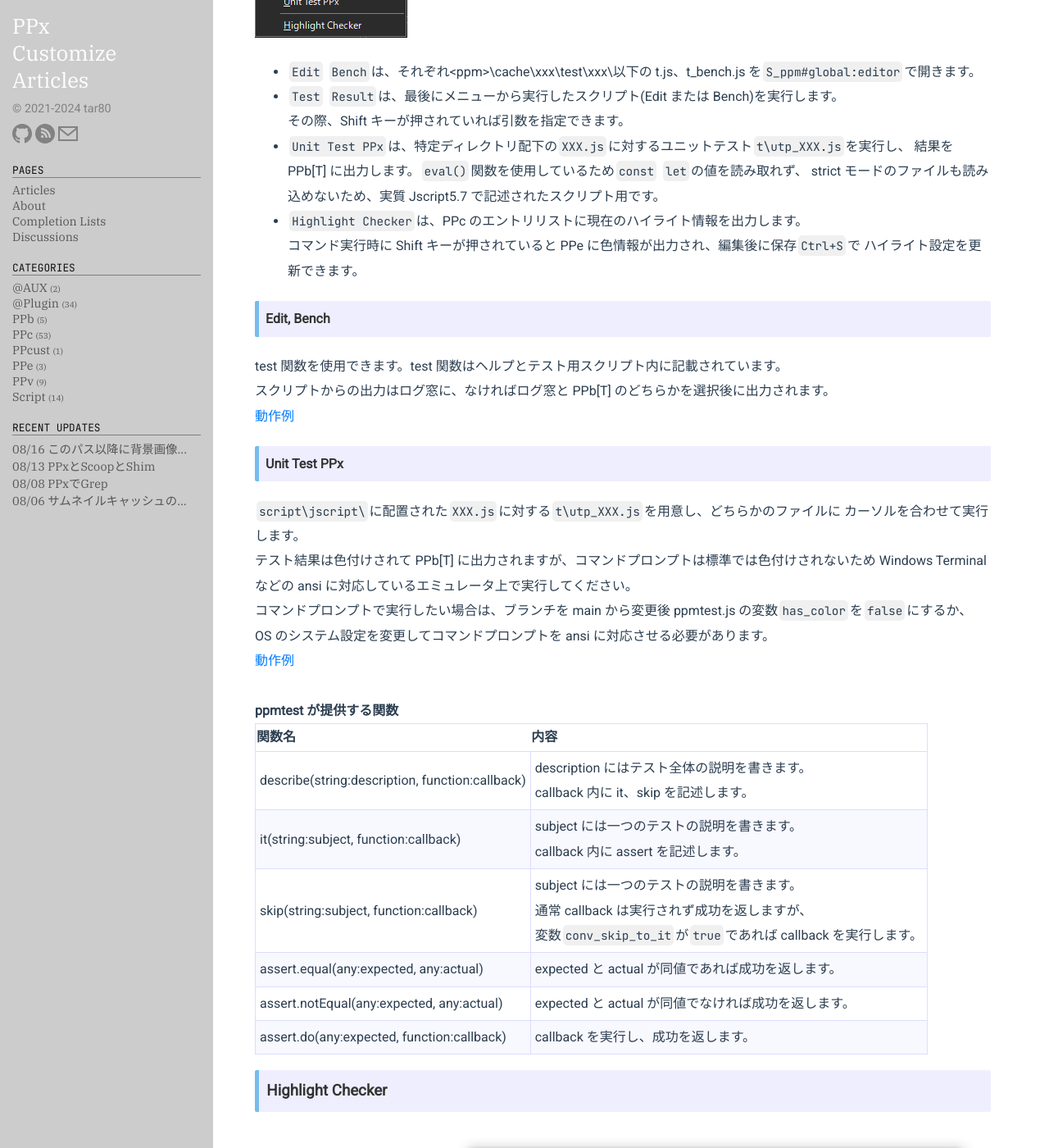
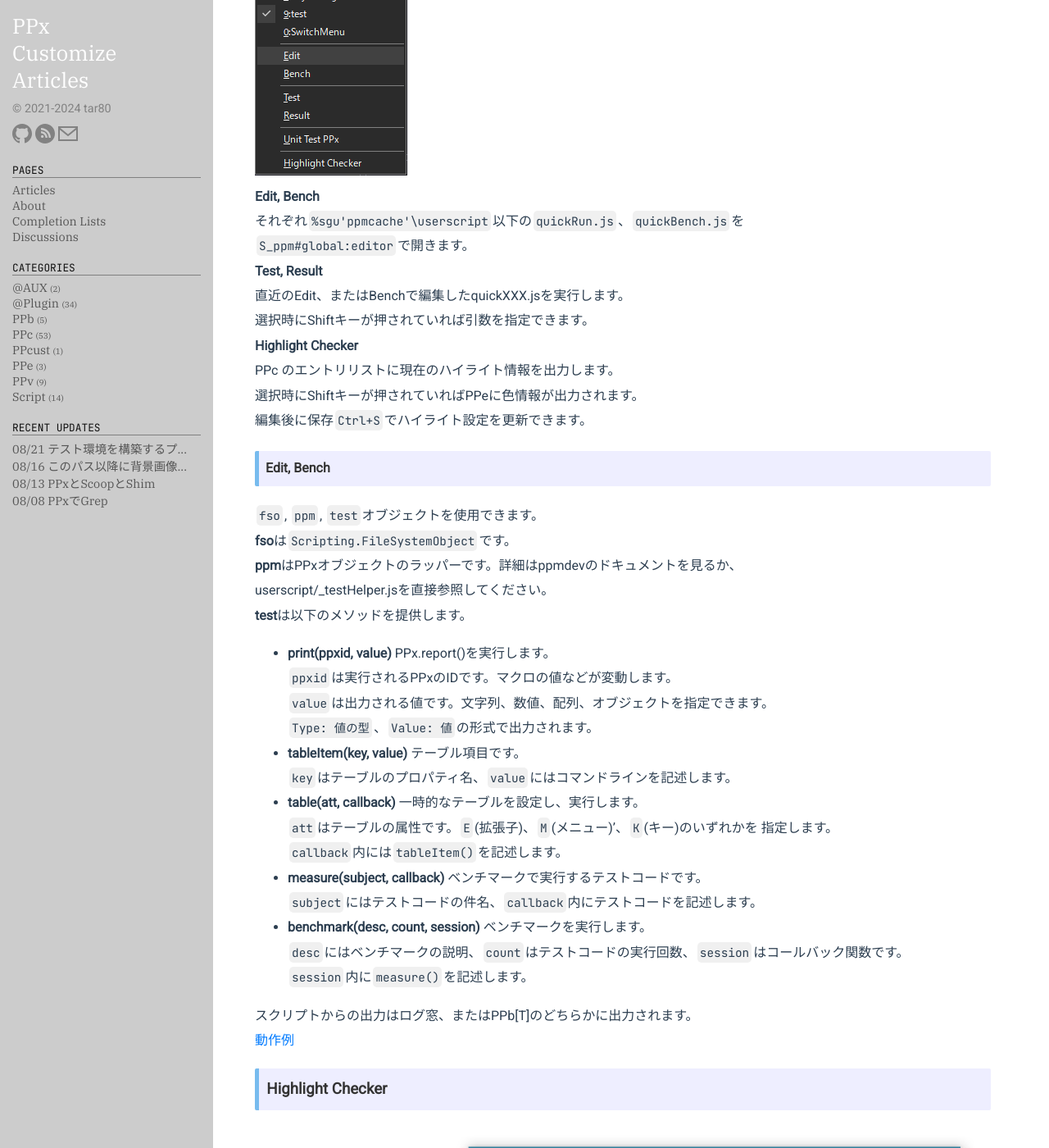
Before and after one commit to tar80/pages-pca, a Jekyll site: the page built from _posts/23-06-24-ppm-test.md, in a window 1280 px wide and 1400 px high, scrolled down 1052 px. Shown: the whole window at 82% size. Built offline with Jekyll 4.4.1, drawn with Linux system fonts in a browser that asks for light colours; some of the changed text lies outside the part shown.

Commit message:
feat: ppm-test 改稿

```diff
--- a/_posts/23-06-24-ppm-test.md
+++ b/_posts/23-06-24-ppm-test.md
@@ -2,27 +2,34 @@
 layout: post
 title: テスト環境を構築するプラグイン
 version: PPx191以降
-date: 2023-06-24
-comment: 投稿。
+date: 2024-08-21
+comment: 改稿。
 repository: tar80/ppm-test
 categories: PPc PPe PPb @plugin
 ---
 
 ### 説明
 
-おもに PPx 用 JScript の実行を補助するためのプラグインで、ppm-switchmenu を利用します。
+主にPPx用JavaScriptの実行を補助するためのプラグインでppm-switchmenuを利用します。
 
 - テストスクリプトの編集・実行をサポート
-- JScript 用簡易ユニットテスト
 - PPc 用ハイライトチェッカー
 
 などの機能を提供します。
+<BR>
+ppmの新仕様に対応しました。内容が少しだけ更新されています。
+
+- switchmenu用のtest.cfgの内容を更新。以下を実行して適用してください。
+`switchmenu -> 1:ppm -> 差分比較(C) -> プリセットメニュー設定ファイル(M)`を実行
+`test.cfg`を選択し、差分を適用。
+- ユニットテストはできがよくないので削除しました。
+それなりのものを作ろうと思うと知識と時間が足りないので、新らしく作り直すことは考えていません。
 
 ### 使い方
 
-`ppm-test`のインストール後に、`*script %*getcust(S_ppm#plugins:ppm-switchmenu)\script\%*getcust(S_ppm#global:scripttype)\preset.js,test`を実行すると
-`S_ppm#global:editor` で ppm-switchmenu.cfg の編集が始まります。
-`M_ppmSwitch`に`&9:test`が追加されているのでショートカットキーやリストの位置などを調整して保存してください。
+`ppm-test`のインストール後に、`*script %sgu'ppmrepo'\ppm-switchmenu\dist\addMenuItem.js,test`
+を実行すると`S_ppm#global:editor`で、ppm-switchmenu.cfg の編集が始まります。
+`M_ppmSwitch`に`&n:test`が追加されているのでショートカットキーやリストの位置などを調整して保存してください。
 `S_ppm#user:sw_cursor`は、メニュー表示時のカーソルを合わせる項目のショートカットキーです。
 `S_ppm#user:sw_check`には、メニューの頭(0)から数えたテストメニューの位置を指定します。
 
@@ -31,45 +38,67 @@
 
 ![sample]({{ site.baseurl }}{% link /public/img/test_menu.png %})
 
-- `Edit` `Bench`は、それぞれ\<ppm\>\cache\xxx\test\xxx\以下の t.js、t_bench.js を`S_ppm#global:editor`で開きます。
-- `Test` `Result`は、最後にメニューから実行したスクリプト(Edit または Bench)を実行します。
-  その際、Shift キーが押されていれば引数を指定できます。
-- `Unit Test PPx`は、特定ディレクトリ配下の`XXX.js`に対するユニットテスト`t\utp_XXX.js`を実行し、
-  結果を PPb[T] に出力します。`eval()`関数を使用しているため`const` `let`の値を読み取れず、
-  strict モードのファイルも読み込めないため、実質 Jscript5.7 で記述されたスクリプト用です。
-- `Highlight Checker`は、PPc のエントリリストに現在のハイライト情報を出力します。
-  コマンド実行時に Shift キーが押されていると PPe に色情報が出力され、編集後に保存`Ctrl+S`で
-  ハイライト設定を更新できます。
+**Edit, Bench**
+それぞれ`%sgu'ppmcache'\userscript`以下の`quickRun.js`、`quickBench.js`を
+`S_ppm#global:editor`で開きます。
+**Test, Result**
+直近のEdit、またはBenchで編集したquickXXX.jsを実行します。
+選択時にShiftキーが押されていれば引数を指定できます。
+**Highlight Checker**
+PPc のエントリリストに現在のハイライト情報を出力します。
+選択時にShiftキーが押されていればPPeに色情報が出力されます。
+編集後に保存`Ctrl+S`でハイライト設定を更新できます。
 
 #### Edit, Bench
 
-test 関数を使用できます。test 関数はヘルプとテスト用スクリプト内に記載されています。
-スクリプトからの出力はログ窓に、なければログ窓と PPb[T] のどちらかを選択後に出力されます。
+`fso`, `ppm`, `test`オブジェクトを使用できます。
+**fso**は`Scripting.FileSystemObject`です。
+**ppm**はPPxオブジェクトのラッパーです。詳細はppmdevのドキュメントを見るか、
+userscript/_testHelper.jsを直接参照してください。
+**test**は以下のメソッドを提供します。
+
+- **print(ppxid, value)** PPx.report()を実行します。
+  `ppxid`は実行されるPPxのIDです。マクロの値などが変動します。
+  `value`は出力される値です。文字列、数値、配列、オブジェクトを指定できます。
+  `Type: 値の型`、`Value: 値`の形式で出力されます。
+- **tableItem(key, value)** テーブル項目です。
+  `key`はテーブルのプロパティ名、`value`にはコマンドラインを記述します。
+- **table(att, callback)** 一時的なテーブルを設定し、実行します。
+  `att`はテーブルの属性です。`E`(拡張子)、`M`(メニュー)'、`K`(キー)のいずれかを
+  指定します。
+  `callback`内には`tableItem()`を記述します。
+- **measure(subject, callback)** ベンチマークで実行するテストコードです。
+  `subject`にはテストコードの件名、`callback`内にテストコードを記述します。
+- **benchmark(desc, count, session)** ベンチマークを実行します。
+  `desc`にはベンチマークの説明、`count`はテストコードの実行回数、`session`はコールバック関数です。
+  `session`内に`measure()`を記述します。
+
+スクリプトからの出力はログ窓、またはPPb\[T]のどちらかに出力されます。
 
 [動作例]({{ site.baseurl }}{% link /public/img/test_demo.webp %})
 
-#### Unit Test PPx
-
-`script\jscript\`に配置された`XXX.js`に対する`t\utp_XXX.js`を用意し、どちらかのファイルに
-カーソルを合わせて実行します。
-テスト結果は色付けされて PPb[T] に出力されますが、コマンドプロンプトは標準では色付けされないため
-Windows Terminal などの ansi に対応しているエミュレータ上で実行してください。
-コマンドプロンプトで実行したい場合は、ブランチを main から変更後 ppmtest.js の変数`has_color`を`false`にするか、
-OS のシステム設定を変更してコマンドプロンプトを ansi に対応させる必要があります。
-
-[動作例]({{ site.baseurl }}{% link /public/img/test_unit-test.webp %})
-
-<BR>
-**ppmtest が提供する関数**
-
-| 関数名                                          | 内容                                                                                                                                                        |
-| :---------------------------------------------- | :---------------------------------------------------------------------------------------------------------------------------------------------------------- |
-| describe(string:description, function:callback) | description にはテスト全体の説明を書きます。<BR>callback 内に it、skip を記述します。                                                                       |
-| it(string:subject, function:callback)           | subject には一つのテストの説明を書きます。<BR>callback 内に assert を記述します。                                                                           |
-| skip(string:subject, function:callback)         | subject には一つのテストの説明を書きます。<BR>通常 callback は実行されず成功を返しますが、<BR>変数`conv_skip_to_it`が`true`であれば callback を実行します。 |
-| assert.equal(any:expected, any:actual)          | expected と actual が同値であれば成功を返します。                                                                                                           |
-| assert.notEqual(any:expected, any:actual)       | expected と actual が同値でなければ成功を返します。                                                                                                         |
-| assert.do(any:expected, function:callback)      | callback を実行し、成功を返します。                                                                                                                         |
+<!-- #### Unit Test PPx -->
+<!---->
+<!-- `script\jscript\`に配置された`XXX.js`に対する`t\utp_XXX.js`を用意し、どちらかのファイルに -->
+<!-- カーソルを合わせて実行します。   -->
+<!-- テスト結果は色付けされて PPb[T] に出力されますが、コマンドプロンプトは標準では色付けされないため -->
+<!-- Windows Terminal などの ansi に対応しているエミュレータ上で実行してください。   -->
+<!-- コマンドプロンプトで実行したい場合は、ブランチを main から変更後 ppmtest.js の変数`has_color`を`false`にするか、 -->
+<!-- OS のシステム設定を変更してコマンドプロンプトを ansi に対応させる必要があります。 -->
+<!---->
+<!-- [動作例]({{ site.baseurl }}{% link /public/img/test_unit-test.webp %}) -->
+<!---->
+<!-- <BR> -->
+<!-- **ppmtest が提供する関数** -->
+<!---->
+<!-- | 関数名                                          | 内容                                                                                                                                                        | -->
+<!-- | :---------------------------------------------- | :---------------------------------------------------------------------------------------------------------------------------------------------------------- | -->
+<!-- | describe(string:description, function:callback) | description にはテスト全体の説明を書きます。<BR>callback 内に it、skip を記述します。                                                                       | -->
+<!-- | it(string:subject, function:callback)           | subject には一つのテストの説明を書きます。<BR>callback 内に assert を記述します。                                                                           | -->
+<!-- | skip(string:subject, function:callback)         | subject には一つのテストの説明を書きます。<BR>通常 callback は実行されず成功を返しますが、<BR>変数`conv_skip_to_it`が`true`であれば callback を実行します。 | -->
+<!-- | assert.equal(any:expected, any:actual)          | expected と actual が同値であれば成功を返します。                                                                                                           | -->
+<!-- | assert.notEqual(any:expected, any:actual)       | expected と actual が同値でなければ成功を返します。                                                                                                         | -->
+<!-- | assert.do(any:expected, function:callback)      | callback を実行し、成功を返します。                                                                                                                         | -->
 
 ### Highlight Checker
 
```
Also changed, not shown: _posts/24-08-15-set_bg_opt.md (+1 -1 lines).
